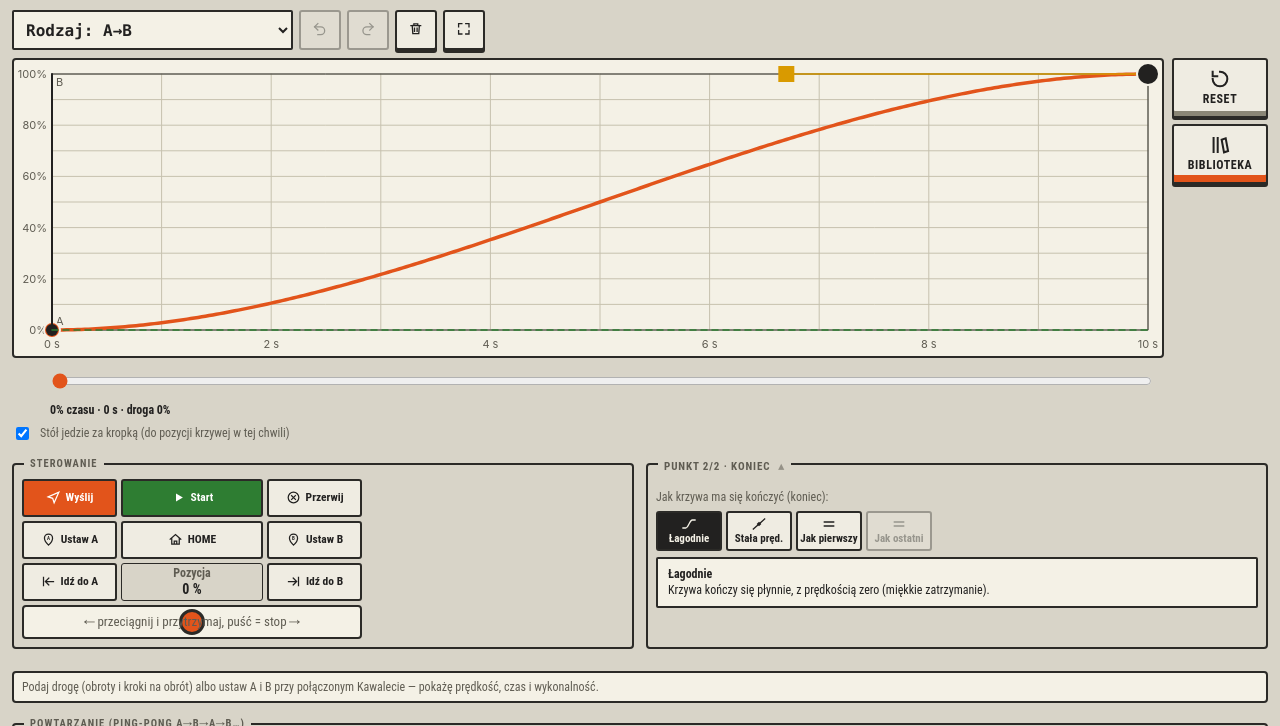
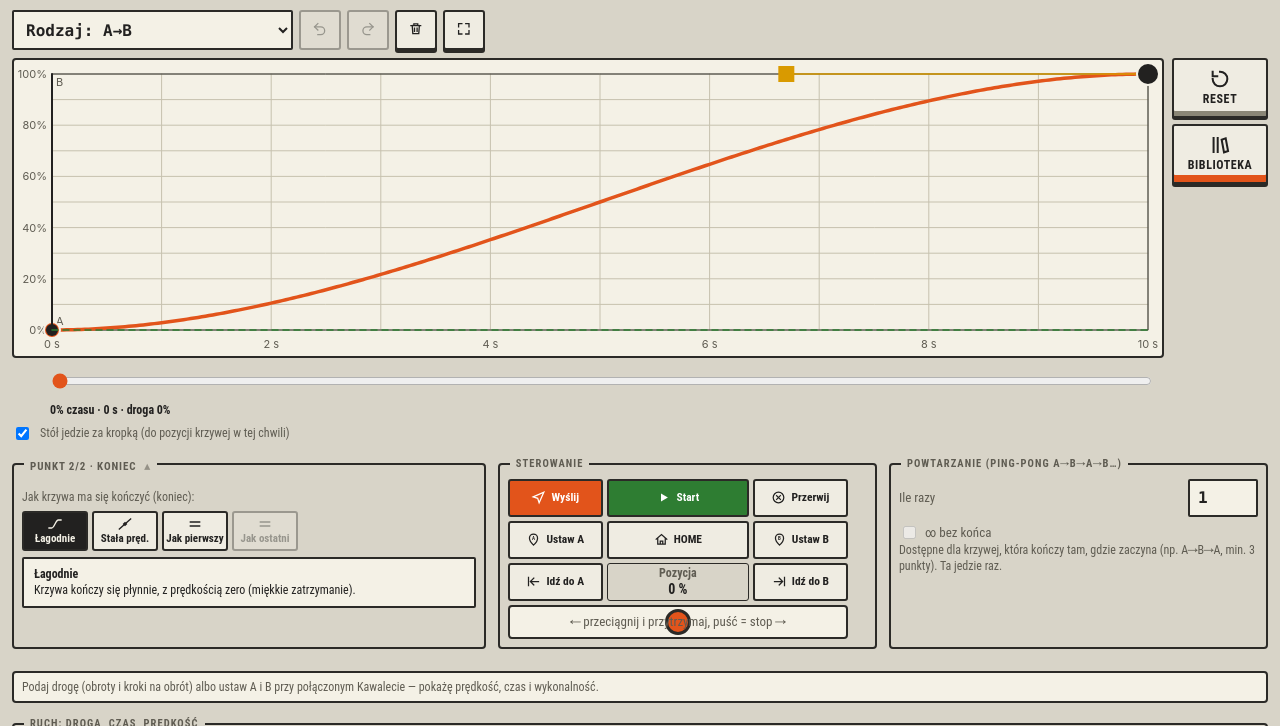
Before and after one commit to Mr302u8/Kawalet, a plain HTML site: page index.html in a window 1280 px wide. Both pictures are taken after a click on the button "KRZYWA". Shown: the part 74-800 px from the top of the page. Drawn offline with Linux system fonts and the light colour scheme.

Commit message:
Add files via upload

```diff
--- a/index.html
+++ b/index.html
@@ -298,6 +298,11 @@ details.sect>.dbody{padding:0!important}
 .ctl3 .ctlpad2 .thumb{width:26px!important;height:26px!important;margin:-13px 0 0 -13px!important}
 .posread{border-radius:3px!important;background:transparent!important}
 .twin{gap:12px!important}
+.twin>#ptPanel{order:1}.twin>.sect:not(#ptPanel):not(#repSect){order:2}.twin>#repSect{order:3}
+.reprow{display:grid!important;grid-template-columns:minmax(0,1fr) 70px!important;gap:6px;align-items:center}
+.reprow label.small{grid-column:1/-1}
+@media(min-width:820px){.twin{grid-template-columns:1.25fr 1fr 1fr!important}}
+@media(min-width:620px) and (max-width:819px){.twin>#repSect{grid-column:1/-1}}
 </style>
 </head>
 <body>
@@ -454,6 +459,14 @@ details.sect>.dbody{padding:0!important}
       <summary data-ico="smooth" id="ptSum">Punkt: przejście i pozycja</summary>
       <div class="dbody" id="ptBody"></div>
     </details>
+        <div class="card sect" id="repSect">
+      <div class="sectT">Powtarzanie (ping-pong A→B→A→B…)</div>
+      <div class="prow reprow">
+        <label>Ile razy</label><input id="repN2" type="number" min="1" max="100000" step="1" value="1">
+        <label class="small" style="display:flex;gap:6px;align-items:center;white-space:nowrap"><input type="checkbox" id="repInf2"> ∞ bez końca</label>
+      </div>
+      <div class="small" id="repHint2"></div>
+    </div>
     </div>
 
     <div id="feas" class="small" style="padding:8px 10px;border-radius:14px;border:1px solid var(--line);background:var(--inset)"></div>
@@ -479,12 +492,7 @@ details.sect>.dbody{padding:0!important}
           <div class="prow" style="margin-top:8px"><label>Droga A→B [°] (opcja)</label><input id="span" type="number" min="0" max="3600" step="1" placeholder="—"></div>
           <span class="small" id="cinfo"></span>
         </details>
-      <div class="sectT" style="margin-top:12px">Powtarzanie (ping-pong A→B→A→B…)</div>
-      <div class="prow" style="grid-template-columns:minmax(0,1fr) 84px auto;align-items:center">
-        <label>Ile razy</label><input id="repN2" type="number" min="1" max="100000" step="1" value="1">
-        <label class="small" style="display:flex;gap:6px;align-items:center;white-space:nowrap"><input type="checkbox" id="repInf2"> ∞ bez końca</label>
-      </div>
-      <div class="small" id="repHint2"></div>
+
     </div>
     <div class="small">Dotknij pustego miejsca = nowy punkt. Dotknij punktu = uchwyty (kwadraty) do ustawiania ramp. Kropkę na krzywej możesz przeciągać (poza punktami). Oś pozioma: czas, pionowa: położenie od A (dół) do B (góra).</div>
   </div>
@@ -576,7 +584,7 @@ const ICONS={
 };
 const ico=n=>'<svg class="ic" viewBox="0 0 24 24" aria-hidden="true">'+(ICONS[n]||'')+'</svg>';
 function injectIcons(root){ (root||document).querySelectorAll('[data-ico]').forEach(b=>{ if(!b.querySelector(':scope > svg.ic')) b.insertAdjacentHTML('afterbegin',ico(b.dataset.ico)); }); }
-const PAGE_VERSION='19.11, b43 (Pult)';
+const PAGE_VERSION='19.11, b44 (Pult)';
 const sleep=ms=>new Promise(r=>setTimeout(r,ms));
 
 /* ========================= STAN ========================= */
```
